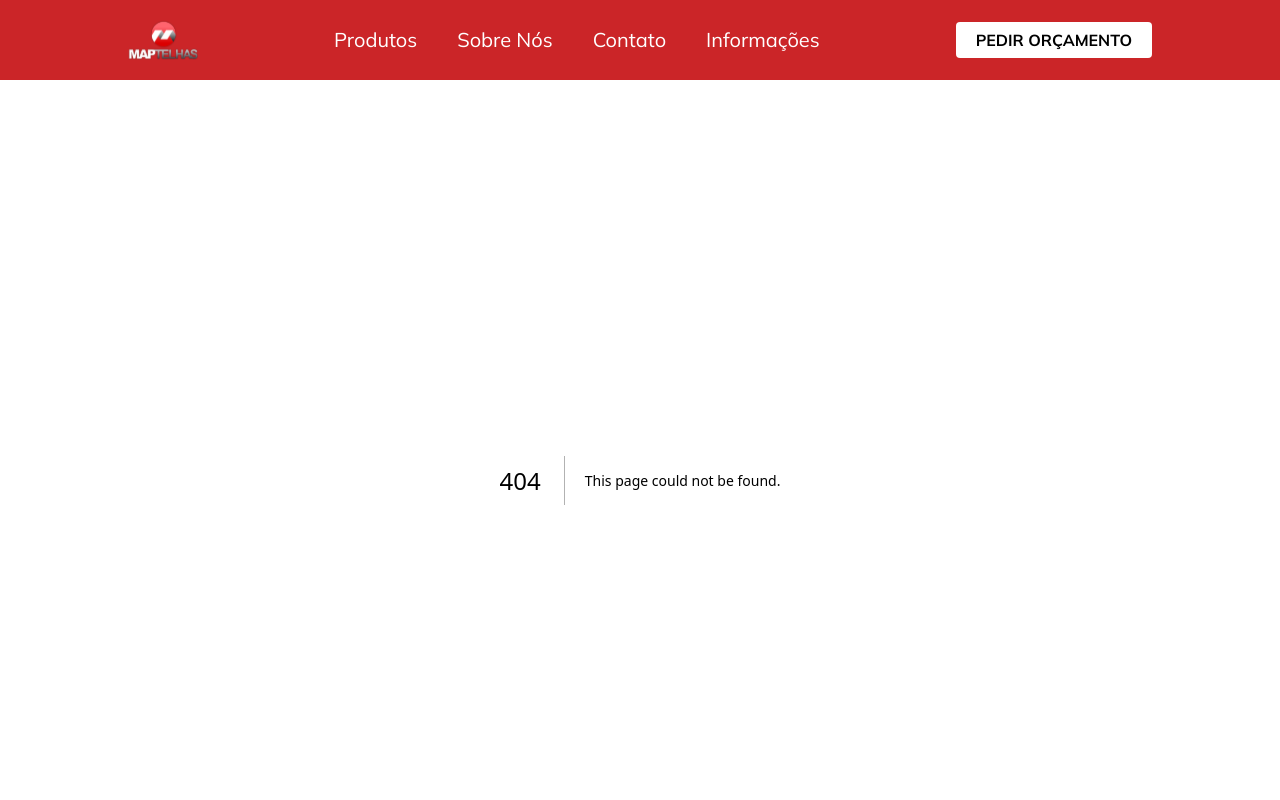
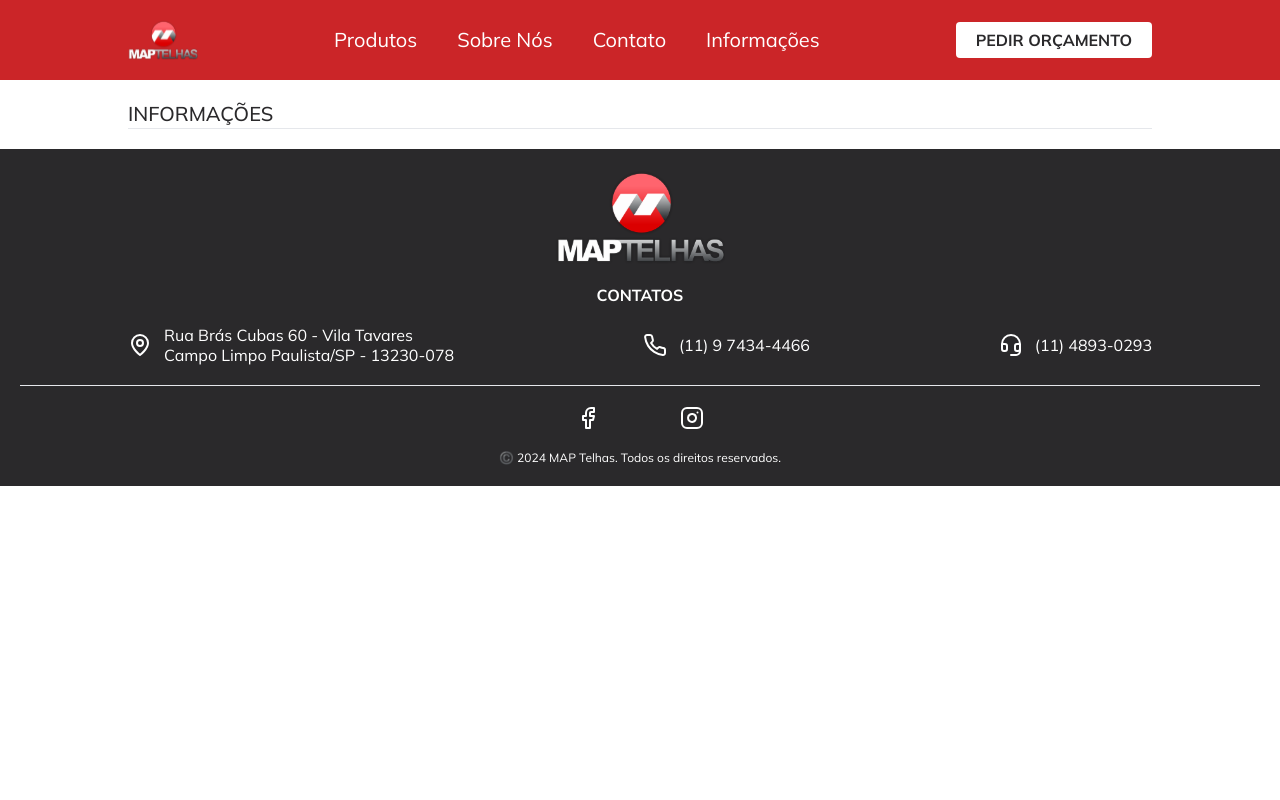
Before and after one commit to leuzaoo/map-telhas, a Next.js app: page /informacoes in a window 1280 px wide. Before the commit this address had no page. Shown: the top 800 px of the page. Built offline with nearby package versions, Linux system fonts and the light colour scheme.

Commit message:
Created infos page

```diff
--- /dev/null
+++ b/app/informacoes/page.jsx
@@ -0,0 +1,12 @@
+import Center from "../ui/center";
+
+export default function InformationPage() {
+  return (
+    <div className="py-5 px-5 text-xl font-medium">
+      <Center>
+        <h1 className="uppercase">Informações</h1>
+        <hr />
+      </Center>
+    </div>
+  );
+}
```
